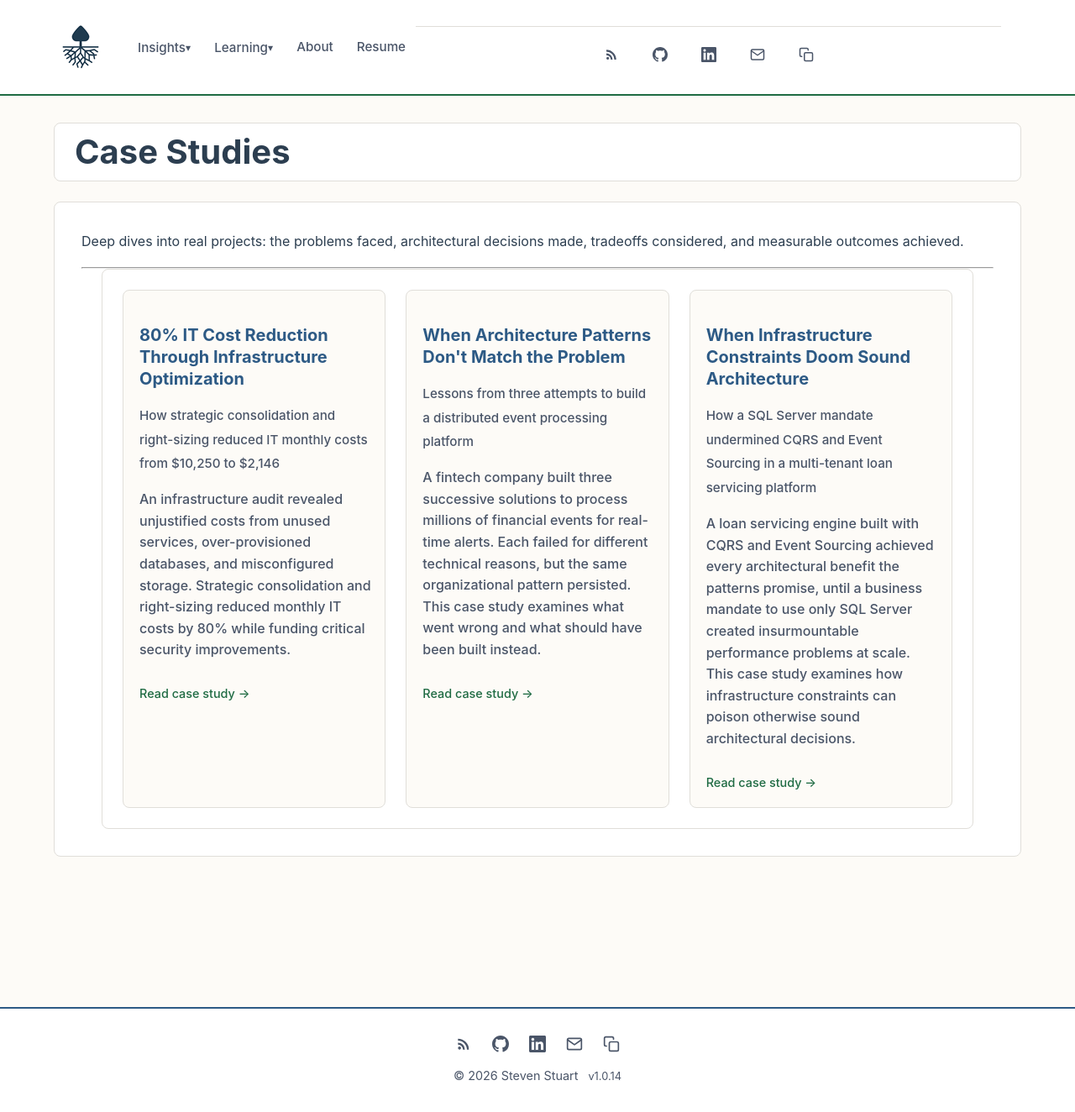
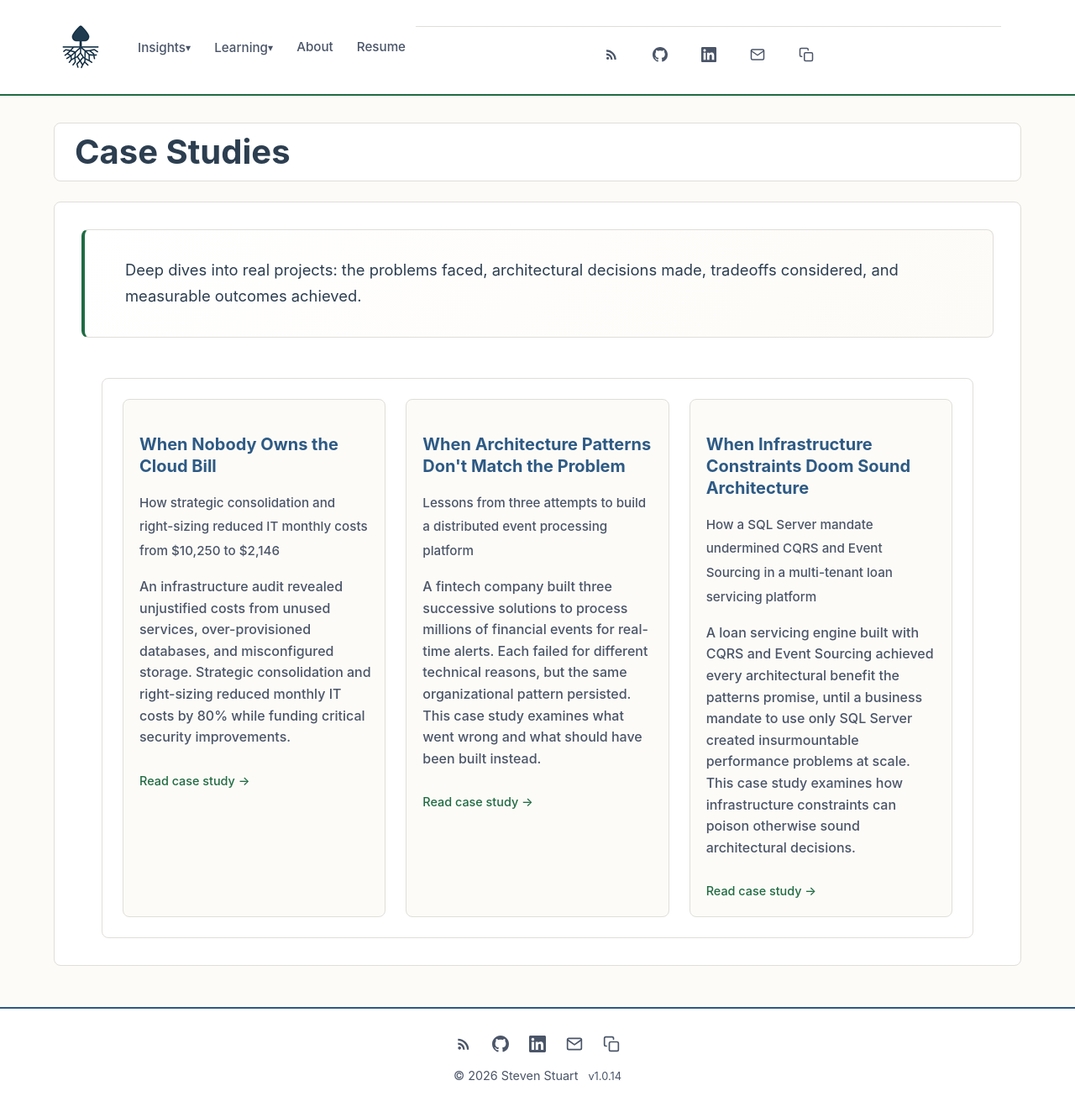
Before and after one commit to stevenstuartm/stevenstuartm.github.io, a Jekyll site: the page built from pages/case-studies.md, in a window 1280 px wide and 1324 px high. Shown: the whole window at 84% size. Built offline with Jekyll 4.4.1, drawn with Linux system fonts in a browser that asks for light colours; part of the change alters nothing that is shown.

Commit message:
making the case studies page less boring

```diff
--- a/_case_studies/cloud-cost-optimization.md
+++ b/_case_studies/cloud-cost-optimization.md
@@ -1,6 +1,6 @@
 ---
 layout: case-study
-title: "80% IT Cost Reduction Through Infrastructure Optimization"
+title: "When Nobody Owns the Cloud Bill"
 subtitle: "How strategic consolidation and right-sizing reduced IT monthly costs from $10,250 to $2,146"
 description: "An infrastructure audit revealed unjustified costs from unused services, over-provisioned databases, and misconfigured storage. Strategic consolidation and right-sizing reduced monthly IT costs by 80% while funding critical security improvements."
 role: "System Architect"
--- a/pages/case-studies.md
+++ b/pages/case-studies.md
@@ -5,9 +5,9 @@ description: "Real-world architecture challenges, solutions, and results from pr
 permalink: /case-studies.html
 ---
 
-Deep dives into real projects: the problems faced, architectural decisions made, tradeoffs considered, and measurable outcomes achieved.
-
----
+<div class="case-studies-intro">
+  <p class="intro-text">Deep dives into real projects: the problems faced, architectural decisions made, tradeoffs considered, and measurable outcomes achieved.</p>
+</div>
 
 <div class="guides-page">
     <div class="guides-main">
@@ -50,6 +50,22 @@ Deep dives into real projects: the problems faced, architectural decisions made,
 </div>
 
 <style>
+.case-studies-intro {
+  background: linear-gradient(135deg, var(--color-card-bg) 0%, var(--color-bg) 100%);
+  border: 1px solid var(--color-border);
+  border-left: 4px solid var(--color-primary);
+  border-radius: var(--border-radius);
+  padding: var(--spacing-lg) var(--spacing-xl);
+  margin-bottom: var(--spacing-xl);
+}
+
+.case-studies-intro .intro-text {
+  font-size: 1.15rem;
+  line-height: 1.7;
+  color: var(--color-text);
+  margin: 0;
+}
+
 .case-study-subtitle {
   color: var(--color-text-light);
   font-size: 0.95rem;
```
